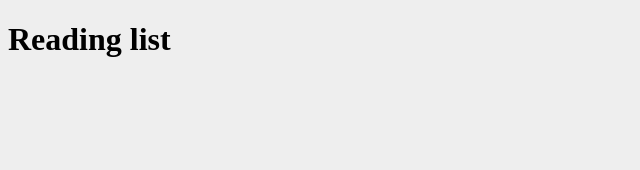
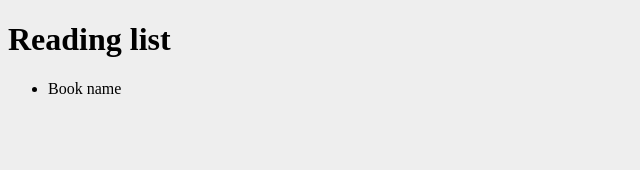
Before and after one commit to upigilam/graphlql-react-project, a React (Create React App) app in the folder client/: page / in a window 1280 px wide. Shown: the top 170 px of the page, without its empty margins (0-640 px from the left). Built offline with nearby package versions, Linux system fonts and the light colour scheme.

Commit message:
created new component for booklist and embedded in App.js

```diff
--- a/client/src/App.js
+++ b/client/src/App.js
@@ -1,13 +1,16 @@
 import React, { Component } from 'react';
 // import logo from './logo.svg';
 // import './App.css';
+
+// components imports
+import BookList from './components/BookList'
 
 class App extends Component {
   render() {
     return (
       <div id="main">
-              <h1>Reading list</h1>
-
+          <h1>Reading list</h1>
+          <BookList/>
       </div>
     );
   }
--- /dev/null
+++ b/client/src/components/BookList.js
@@ -0,0 +1,19 @@
+/**
+ * Created by upigilam on 12/29/18.
+ */
+import React, { Component } from 'react';
+
+
+class BookList extends Component {
+    render() {
+        return (
+            <div>
+                <ul id="book-list">
+                    <li>Book name</li>
+                </ul>
+            </div>
+        );
+    }
+}
+
+export default BookList;
```
